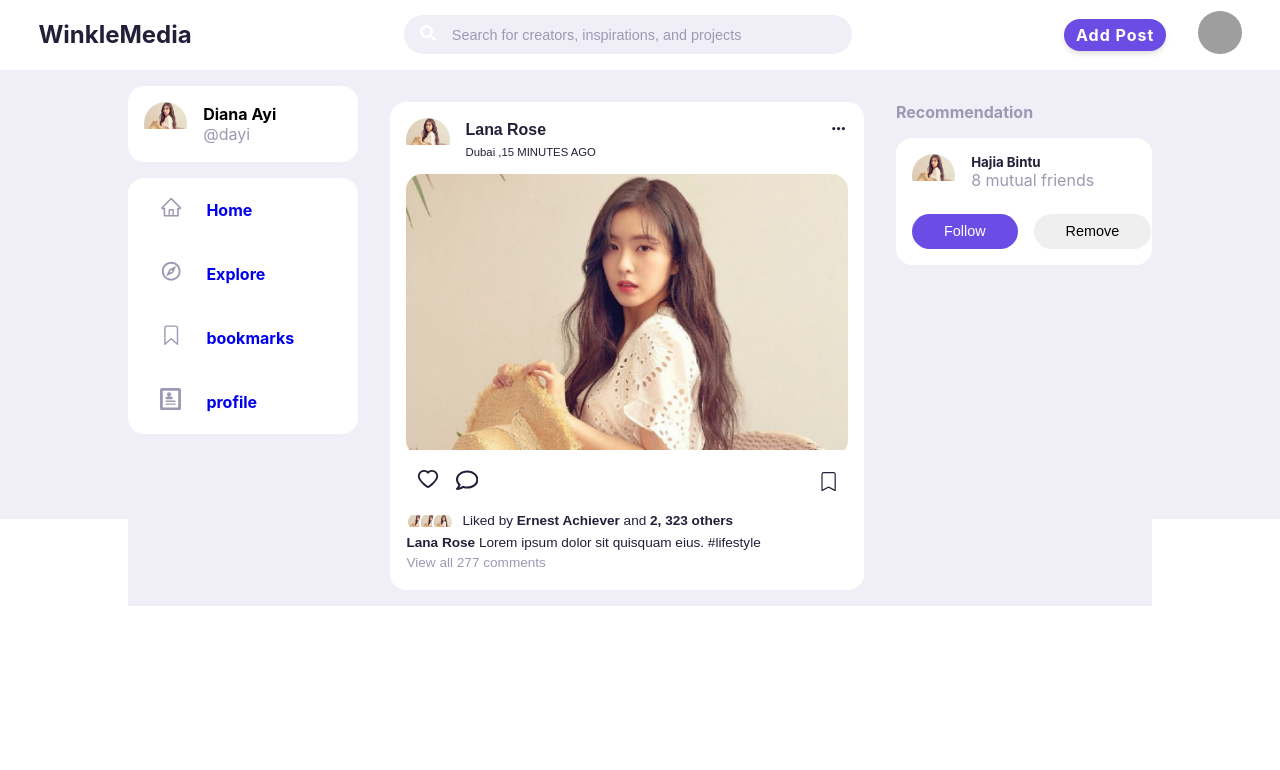
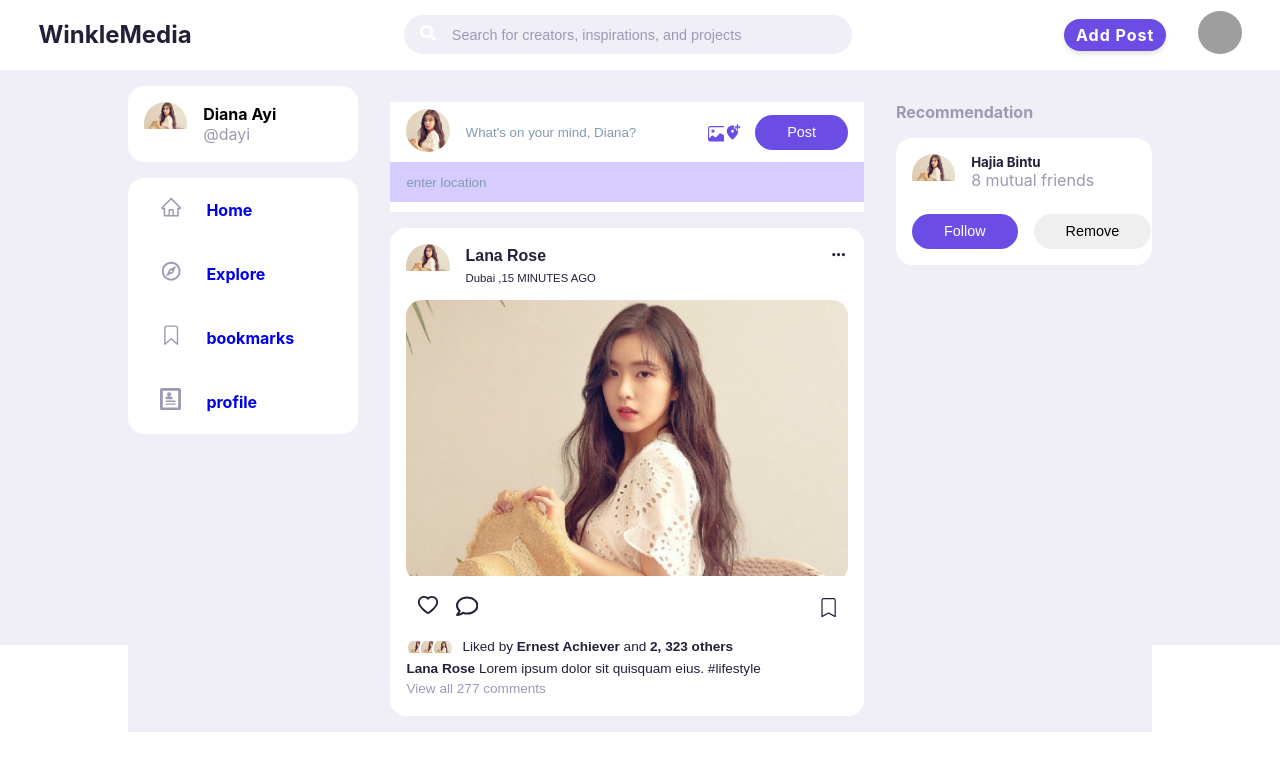
Before and after one commit to Nis-chal/React-SocialMedia, a React (Create React App) app: page /user in a window 1280 px wide. Shown: the top 770 px of the page. Built offline with nearby package versions, Linux system fonts and the light colour scheme; sample sign-in values are in the browser's storage; grey boxes are pictures that could not be loaded.

Commit message:
add post from design was completed

```diff
--- /dev/null
+++ b/src/assets/wrappers/AddpostForm.js
@@ -0,0 +1,106 @@
+import styled from "styled-components";
+
+const Wrapper = styled.aside`
+  form {
+    background: var(--color-white);
+  }
+  .create-post {
+    width: 100%;
+    display: flex;
+    align-items: center;
+    justify-content: space-between;
+    margin-top: 1rem;
+    background: var(--color-white);
+    padding: 0.4rem var(--card-padding);
+    border-radius: var(--border-radius);
+  }
+
+  .create-post input[type="text"] {
+    justify-self: start;
+    width: 100%;
+    padding-left: 1rem;
+    background: transparent;
+    color: var(--color-dark);
+    margin-right: 1rem;
+    outline: none;
+    border: none;
+  }
+
+  .location-input {
+    justify-self: start;
+    width: 100%;
+    padding-left: 1rem;
+    background: var(--color-secondary);
+    color: var(--color-dark);
+
+    margin-right: 1rem;
+    outline: none;
+    border: none;
+    height: 40px;
+  }
+
+  .icons {
+    color: var(--color-primary);
+    font-size: 2rem;
+    margin-right: 0.9rem;
+    cursor: pointer;
+  }
+
+  .icons-image {
+    font-size: 1.1rem;
+    color: var(--color-primary);
+  }
+
+  .display-none {
+    display: none;
+  }
+  .upload-image {
+    width: 30px;
+    overflow: hidden;
+    padding-top: 7px;
+  }
+  label[for="upload"] {
+    position: relative;
+
+    cursor: pointer;
+    overflow: hidden !important;
+    font-size: 1rem;
+
+    width: 9px;
+
+    & > input {
+      position: absolute;
+      top: 0;
+      left: 0;
+      cursor: pointer;
+      opacity: 0;
+    }
+  }
+
+  .multiple-images {
+    display: flex;
+    margin-top: 10px;
+
+    & > .image {
+      position: relative;
+
+      /* overflow: hidden; */
+
+      margin-left: 10px;
+
+      & > img {
+        width: 100px;
+        aspect-ratio: 1/1;
+      }
+
+      & > .image-cross {
+        color: yellow;
+        position: absolute;
+        top: -7px;
+        right: -5px;
+      }
+    }
+  }
+`;
+
+export default Wrapper;
--- /dev/null
+++ b/src/components/AddpostForm.js
@@ -0,0 +1,105 @@
+import irene from "../assets/images/irene.jpg";
+import Wrapper from "../assets/wrappers/AddpostForm";
+import { MdAddLocationAlt } from "react-icons/md";
+import { BsImage } from "react-icons/bs";
+import { useState } from "react";
+import { ImCross } from "react-icons/im";
+
+const togglestate = {
+  location: false,
+  Image: false,
+  postImage: "",
+};
+
+const AddPostForm = () => {
+  const [value, setValues] = useState(togglestate);
+  const [selectedImages, setSelectedImages] = useState([]);
+
+  const toggleMember = () => {
+    setValues({ ...value, location: !value.location });
+  };
+
+  // const imageHandler = (e) => {
+  //   console.log(e.target.files[0]);
+  //   const reader = new FileReader();
+  //   reader.onloadend = () => {
+  //     if (reader.readyState === 2) {
+  //       console.log("hhello");
+  //       setValues({ ...value, postImage: reader.result });
+  //     } else {
+  //       console.log("error");
+  //     }
+  //     reader.readAsDataURL(e.target.files[0]);
+  //     console.log(value.postImage);
+  //   };
+  // };
+
+  const onSelectedFile = (e) => {
+    const selectedFiles = e.target.files;
+    const selectedFilesArray = Array.from(selectedFiles);
+
+    const imageArray = selectedFilesArray.map((file) => {
+      return URL.createObjectURL(file);
+    });
+    setSelectedImages(imageArray);
+  };
+  return (
+    <Wrapper>
+      <form>
+        <div className="create-post">
+          <div>
+            <img className="profile-photo" src={irene} alt="" />
+          </div>
+          <input
+            type="text"
+            placeholder="What's on your mind, Diana?"
+            id="create-post"
+          />
+          <div className="upload-image">
+            <label htmlFor="upload">
+              <BsImage className="icons-image" />
+              <input
+                type="file"
+                name=""
+                id="inputfile"
+                onChange={onSelectedFile}
+                multiple
+              />
+            </label>
+          </div>
+          <MdAddLocationAlt className="icons" onClick={toggleMember} />
+          <input type="submit" value="Post" className="btn2 btn2-primary" />
+        </div>
+        <div>
+          <input
+            type="text"
+            placeholder="enter location"
+            className={value.location ? "display-none" : "location-input"}
+          />
+        </div>
+        <div className="multiple-images">
+          {selectedImages &&
+            selectedImages.map((image, index) => {
+              return (
+                <div key={image} className="image">
+                  <img src={image} alt="" />
+                  <ImCross
+                    className="image-cross"
+                    onClick={() => {
+                      setSelectedImages(
+                        selectedImages.filter(
+                          (indeximage) => indeximage !== image
+                        )
+                      );
+                    }}
+                  />
+                </div>
+              );
+            })}
+        </div>
+      </form>
+    </Wrapper>
+  );
+};
+
+export default AddPostForm;
--- a/src/components/NavLinks.js
+++ b/src/components/NavLinks.js
@@ -1,15 +1,18 @@
-import { NavLink } from 'react-router-dom'
-import links from '../utils/links'
-import Wrapper from '../assets/wrappers/Navlinks'
-import {Link} from 'react-router-dom'
-import irene from '../assets/images/irene.jpg'
+import { NavLink } from "react-router-dom";
+import links from "../utils/links";
+import Wrapper from "../assets/wrappers/Navlinks";
+import { Link } from "react-router-dom";
+import irene from "../assets/images/irene.jpg";
+import { useAppContext } from "../context/appContext";
 
 const NavLinks = ({ toggleSidebar }) => {
+  const { state } = useAppContext;
+  console.log(state);
   return (
     <Wrapper>
-       <Link to ="/" className="profile" >
+      <Link to="/" className="profile">
         <div className="profile-photo">
-            <img  src={irene} alt=""/>
+          <img src={irene} alt="" />
         </div>
         <div className="handle">
           <h4>Diana Ayi</h4>
@@ -17,9 +20,9 @@ const NavLinks = ({ toggleSidebar }) => {
         </div>
       </Link>
 
-      <div className='sidebar'>
+      <div className="sidebar">
         {links.map((link) => {
-          const { text, path, id, icon } = link
+          const { text, path, id, icon } = link;
 
           return (
             <NavLink
@@ -27,20 +30,17 @@ const NavLinks = ({ toggleSidebar }) => {
               key={id}
               onClick={toggleSidebar}
               className={({ isActive }) =>
-                isActive ? 'menu-item active' : 'menu-item'
+                isActive ? "menu-item active" : "menu-item"
               }
             >
-              <span className='icon'>{icon}</span>
-              <h3>
-
-              {text}
-              </h3>
+              <span className="icon">{icon}</span>
+              <h3>{text}</h3>
             </NavLink>
-          )
+          );
         })}
       </div>
     </Wrapper>
-  )
-}
+  );
+};
 
-export default NavLinks
+export default NavLinks;
--- a/src/components/Recommendation.js
+++ b/src/components/Recommendation.js
@@ -7,21 +7,21 @@ const Recommendation = () => {
       <div className="right">
         <div className="may-know">
           <h4>Recommendation</h4>
-          <div class="request">
-            <div class="info">
-              <div class="profile-photo">
+          <div className="request">
+            <div className="info">
+              <div className="profile-photo">
                 <img src={irene} alt="" />
               </div>
 
               <div>
                 <h5>Hajia Bintu</h5>
-                <p class="text-muted">8 mutual friends</p>
+                <p className="text-muted">8 mutual friends</p>
               </div>
             </div>
 
-            <div class="action">
-              <button class="btn2 btn2-primary">Follow</button>
-              <button class="btn2 ">Remove</button>
+            <div className="action">
+              <button className="btn2 btn2-primary">Follow</button>
+              <button className="btn2 ">Remove</button>
             </div>
           </div>
         </div>
--- a/src/components/index.js
+++ b/src/components/index.js
@@ -4,5 +4,14 @@ import Navbar from "./navbar";
 import BigSidebar from "./BigSidebar";
 import PostCard from "./Postcard";
 import Recommendation from "./Recommendation";
+import AddPostForm from "./AddpostForm";
 
-export { FormRow, Alert, Navbar, BigSidebar, PostCard, Recommendation };
+export {
+  FormRow,
+  Alert,
+  Navbar,
+  BigSidebar,
+  PostCard,
+  Recommendation,
+  AddPostForm,
+};
--- a/src/index.css
+++ b/src/index.css
@@ -98,6 +98,7 @@
 img {
   width: 100%;
   object-fit: cover !important;
+  -o-object-fit: cover;
 }
 
 @font-face {
--- a/src/pages/ProtectedRoute.js
+++ b/src/pages/ProtectedRoute.js
@@ -4,7 +4,7 @@ import { Navigate } from "react-router-dom"
 const ProtectedRoute = ({children}) => {
     const {user} = useAppContext()
     if(!user){
-        return <Navigate to="/landing"/>
+        return <Navigate to="/"/>
     }
   return children
 }
--- a/src/pages/dashboard/PostPage.js
+++ b/src/pages/dashboard/PostPage.js
@@ -1,7 +1,8 @@
-import { PostCard } from "../../components";
+import { PostCard, AddPostForm } from "../../components";
 const PostPage = () => {
   return (
     <div className="middle">
+      <AddPostForm />
       <div className="feeds">
         <PostCard />
       </div>
```
Lines whose indentation alone changed are shown as unchanged.
